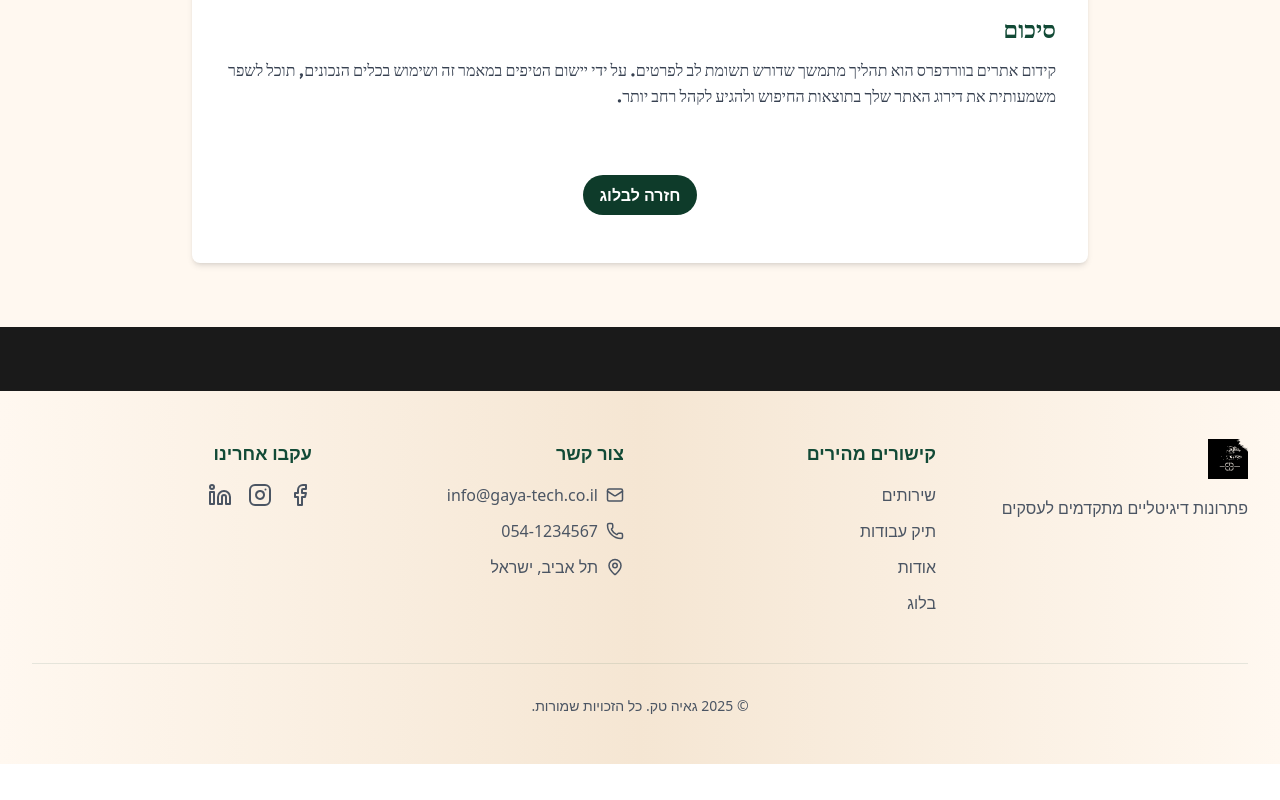
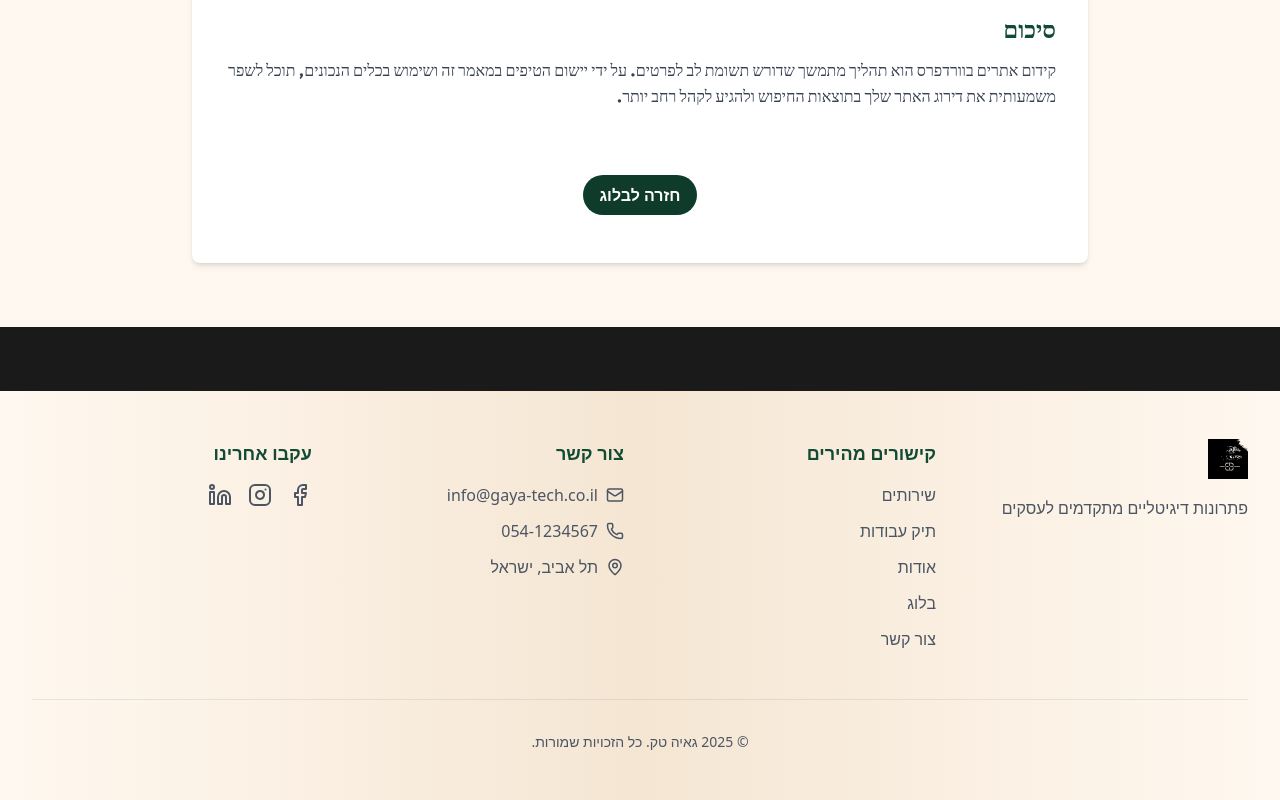
Before and after one commit to lironkane/gaya-tech, a React (Vite) app: page /blog/wordpress-seo-tips in a window 1280 px wide. Shown: the part 947-1747 px from the top of the page. Before the commit the page ends 1711 px from the top, so only its background shows below. Built offline with nearby package versions, Linux system fonts and the light colour scheme; a web font is replaced by a local one.

Commit message:
fixed footer

```diff
--- a/src/components/Footer.jsx
+++ b/src/components/Footer.jsx
@@ -8,6 +8,8 @@ import {
   MapPin,
 } from 'lucide-react';
 import Logo from './Logos';
+import { Link } from 'react-router-dom';
+
 const Footer = () => {
   return (
     <footer
@@ -34,14 +36,15 @@ const Footer = () => {
               </h4>
               <ul className="space-y-3">
                 {[
-                  { name: 'שירותים', href: '/services' },
-                  { name: 'תיק עבודות', href: '#portfolio' },
-                  { name: 'אודות', href: '/about' },
-                  { name: 'בלוג', href: '/blog' },
+                  { name: 'שירותים', path: '/services' },
+                  { name: 'תיק עבודות', path: '/portfolio' },
+                  { name: 'אודות', path: '/about' },
+                  { name: 'בלוג', path: '/blog' },
+                  { name: 'צור קשר', path: '/contact' },
                 ].map((link) => (
                   <li key={link.name}>
-                    <a
-                      href={link.href}
+                    <Link
+                      to={link.path}
                       className="
                         inline-block
                         text-gray-600 hover:text-[#124A36]
@@ -51,7 +54,7 @@ const Footer = () => {
                       "
                     >
                       {link.name}
-                    </a>
+                    </Link>
                   </li>
                 ))}
               </ul>
```
